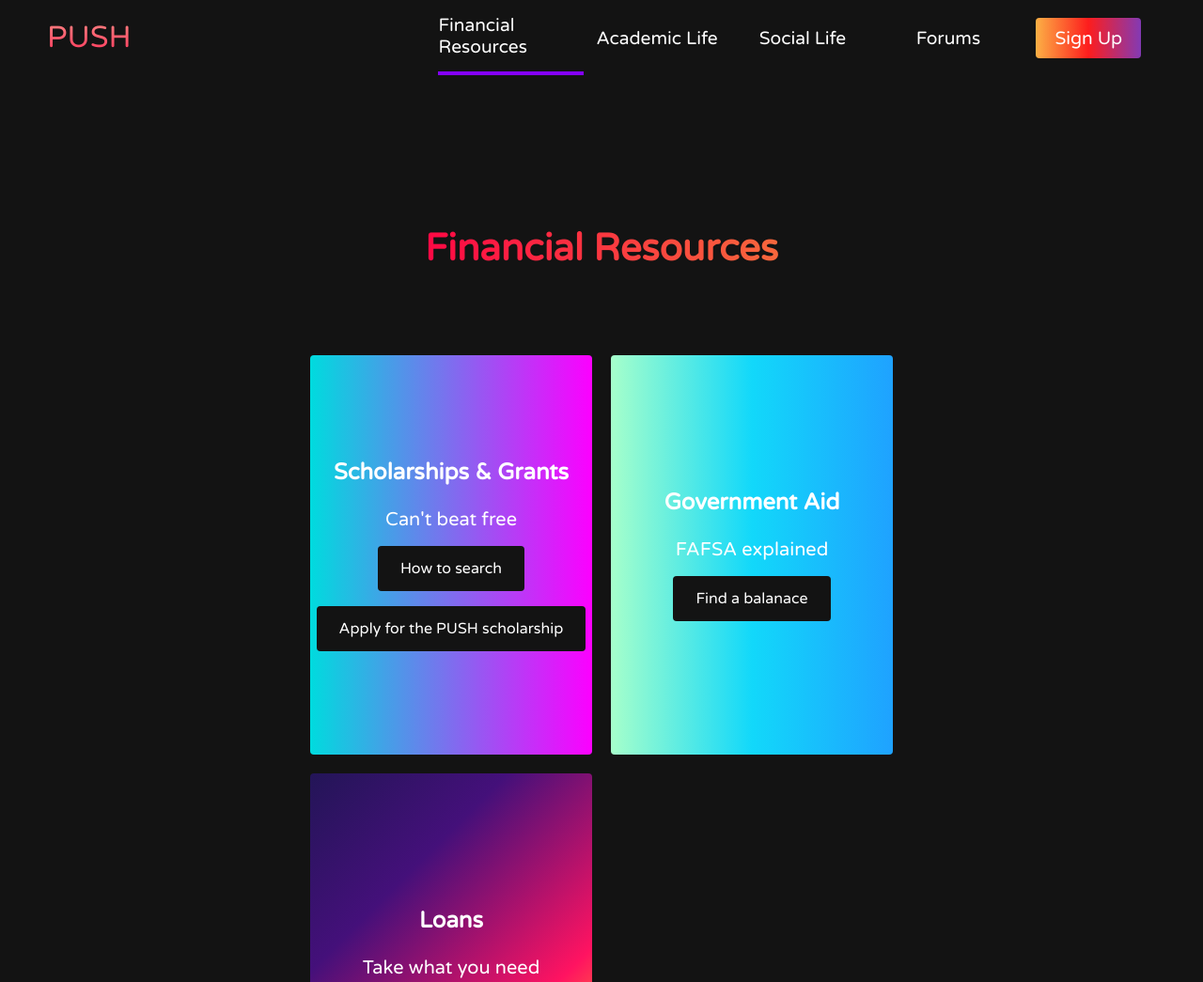
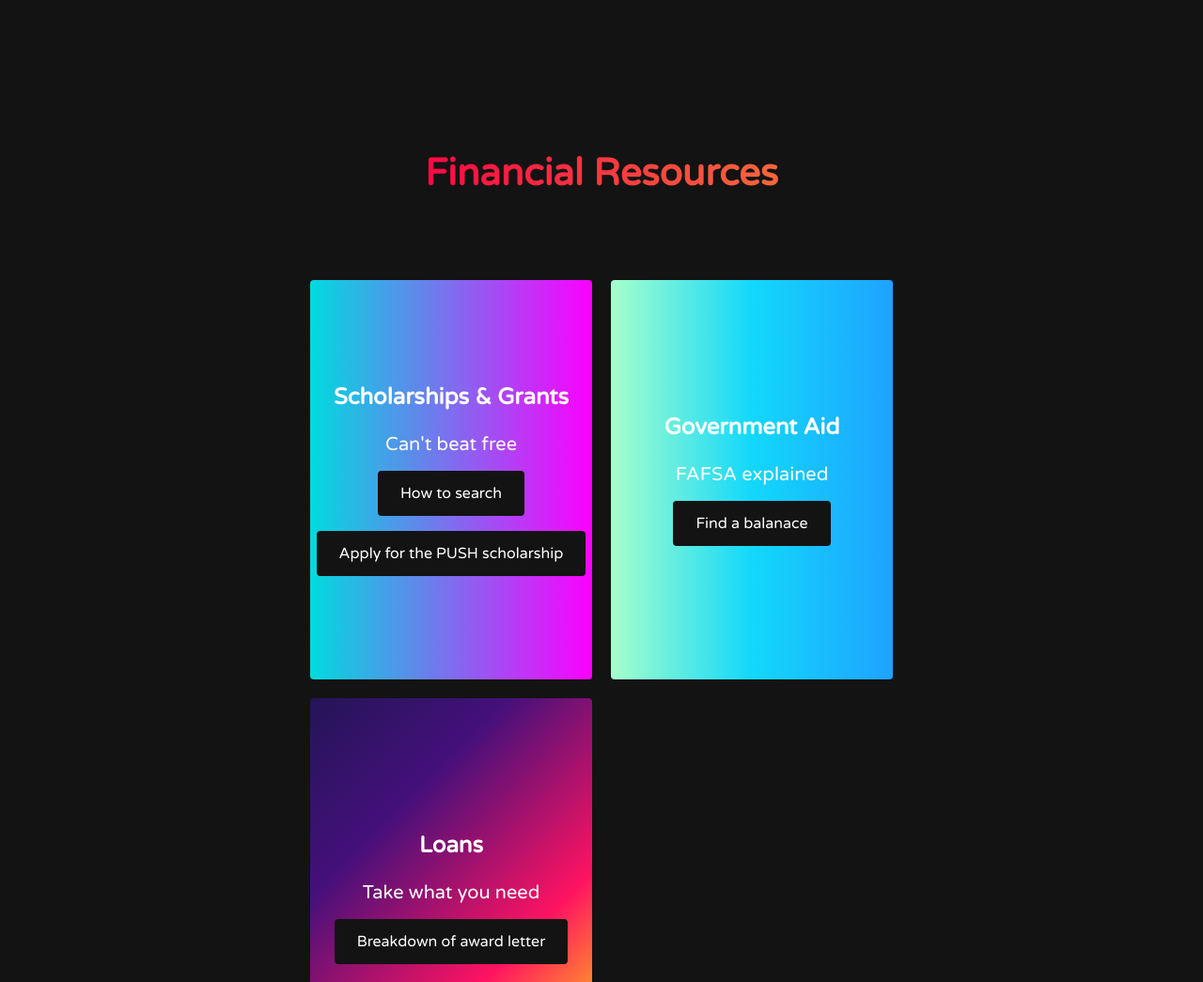
Before and after one commit to flwrsevrywhr/push-college-resource, a plain HTML site: page templates/financial.html in a window 1280 px wide. Shown: the top 1045 px of the page at 94% size. Drawn offline with Linux system fonts and the light colour scheme.

Commit message:
Update financial.html

```diff
--- a/templates/financial.html
+++ b/templates/financial.html
@@ -16,56 +16,39 @@
         <link href="https://fonts.googleapis.com/css2?family=Varela+Round&display=swap" rel="stylesheet">
       </head>
   <body>
-      <!-- Navbar Section -->
-    <nav class="navbar">
-      <div class="navbar__container">
-        <a href="index.html" id="navbar__logo">PUSH</a>
-        <div class="navbar__toggle" id="mobile-menu">
-          <span class="bar"></span> <span class="bar"></span>
-          <span class="bar"></span>
-        </div>
-        <ul class="navbar__menu">
-          <li class="navbar__item">
-            <a href="financial.html" class="navbar__links" id="home-page">Financial Resources</a>
-          </li>
-          <li class="navbar__item">
-            <a href="academic.html" class="navbar__links" id="about-page">Academic Life</a>
-          </li>
-          <li class="navbar__item">
-            <a href="social.html" class="navbar__links" id="services-page"
-              >Social Life</a
-            >
-          </li>
-          <li class="navbar__item">
-            <a href="forums.html" class="navbar__links">Forums</a
-            >
-          </li>
-          <li class="navbar__btn">
-            <a href="#sign-up" class="button" id="signup">Sign Up</a>
-          </li>
-        </ul>
-      </div>
-    </nav>
-
     <div class="services" id="services">
         <h1>Financial Resources</h1>
         <div class="services__wrapper">
           <div class="services__card">
             <h2>Scholarships & Grants</h2>
             <p>Can't beat free</p>
-            <div class="services__btn"><button><a href="/"></a>How to search</button></div>
-            <div class="services__btn"><button><a href="/"></a>Apply for the PUSH scholarship</button></div>
-
+            <div class="services__btn">
+              <a href="/">
+                <button>How to search</button>
+              </a>
+            </div>
+            <div class="services__btn">
+              <a href="/">
+                <button>Apply for the PUSH scholarship</button>
+              </a>
+            </div>
           </div>
           <div class="services__card">
-              <h2>Government Aid</h2>
-              <p>FAFSA explained</p>
-              <div class="services__btn"><button><a href="/"></a>Find a balanace</button></div>
+            <h2>Government Aid</h2>
+            <p>FAFSA explained</p>
+            <div class="services__btn">
+              <a href="/">
+                <button>Find a balanace</button>
+              </a>
             </div>
+          </div>
           <div class="services__card">
             <h2>Loans</h2>
             <p>Take what you need</p>
-            <div class="services__btn"><button>Award letter explained</button></div>
+            <div class="services__btn">
+              <a href="/">
+                <button>Breakdown of award letter</button>
+              </a>
           </div>
         </div>
       </div>
```
